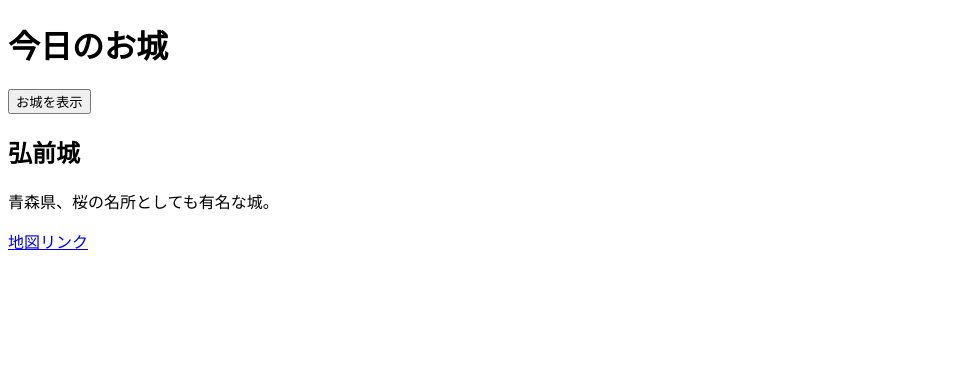
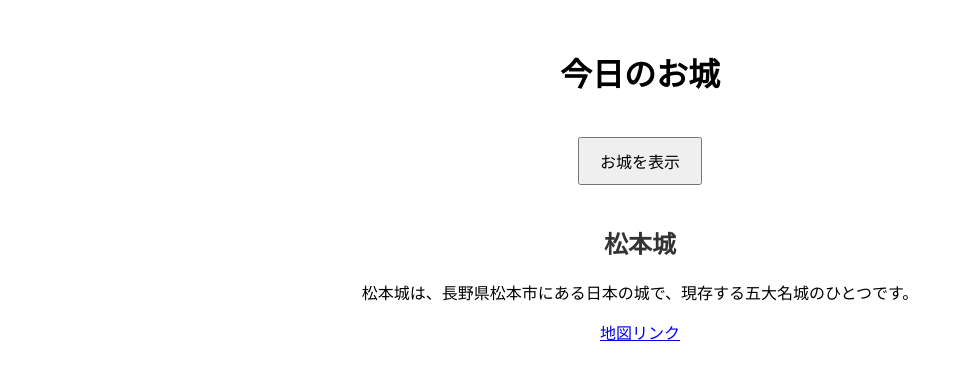
Before and after one commit to kkp-15/siricheck, a plain HTML site: page index.html in a window 1280 px wide. Both pictures are taken after a click on the button "お城を表示". Shown: the whole page, without its empty margins (0-963 px from the left). Drawn offline with Linux system fonts and the light colour scheme.

Commit message:
Update index.html

```diff
--- a/index.html
+++ b/index.html
@@ -4,25 +4,22 @@
     <meta charset="UTF-8">
     <meta name="viewport" content="width=device-width, initial-scale=1.0">
     <title>今日のお城</title>
-    <script>
-        // ここにお城の情報を追加します
-        const castles = [
-            { name: "弘前城", description: "青森県、桜の名所としても有名な城。", map: "https://goo.gl/maps/g8TAYp7XUHP2" },
-            { name: "盛岡城", description: "岩手県、現存する石垣が見どころ。", map: "https://goo.gl/maps/CkNzL3AFd7o" },
-            // 他のお城の情報をここに追加
-        ];
-
-        // ランダムにお城を選んで表示する関数
-        function showCastle() {
-            const randomIndex = Math.floor(Math.random() * castles.length);
-            const castle = castles[randomIndex];
-
-            // HTML要素に情報を表示
-            document.getElementById('castle-name').innerText = castle.name;
-            document.getElementById('castle-description').innerText = castle.description;
-            document.getElementById('castle-map-link').innerHTML = `<a href="${castle.map}" target="_blank">地図リンク</a>`;
+    <style>
+        /* スタイルの例（任意で追加できます） */
+        body {
+            font-family: Arial, sans-serif;
+            text-align: center;
+            padding: 20px;
         }
-    </script>
+        button {
+            padding: 10px 20px;
+            font-size: 16px;
+            margin: 20px 0;
+        }
+        h2 {
+            color: #333;
+        }
+    </style>
 </head>
 <body>
     <h1>今日のお城</h1>
@@ -30,5 +27,43 @@
     <h2 id="castle-name"></h2>
     <p id="castle-description"></p>
     <p id="castle-map-link"></p>
+
+    <script>
+        // お城の情報を配列で定義
+        const castles = [
+            {
+                name: "姫路城",
+                description: "姫路城は、兵庫県姫路市にある日本の城で、世界文化遺産にも登録されています。別名は白鷺城（しらさぎじょう）。",
+                mapLink: "https://goo.gl/maps/QugCxMjft9QkzzHt5"
+            },
+            {
+                name: "松本城",
+                description: "松本城は、長野県松本市にある日本の城で、現存する五大名城のひとつです。",
+                mapLink: "https://goo.gl/maps/ZHPRhrjXdxPp39uA6"
+            },
+            {
+                name: "大阪城",
+                description: "大阪城は、大阪市に位置する日本の名城で、豊臣秀吉の築城により有名です。",
+                mapLink: "https://goo.gl/maps/tnnt1zyZ9eB2"
+            },
+            {
+                name: "名古屋城",
+                description: "名古屋城は、愛知県名古屋市にある日本の城で、金鯱（きんしゃち）で知られています。",
+                mapLink: "https://goo.gl/maps/5vWBkFL1geTz4N8T9"
+            }
+            // 追加のお城情報はここに挿入できます。
+        ];
+
+        // お城をランダムに表示する関数
+        function showCastle() {
+            const randomIndex = Math.floor(Math.random() * castles.length); // ランダムなインデックスを生成
+            const selectedCastle = castles[randomIndex]; // ランダムに選ばれたお城の情報を取得
+
+            // HTMLにお城の情報を表示
+            document.getElementById("castle-name").innerText = selectedCastle.name;
+            document.getElementById("castle-description").innerText = selectedCastle.description;
+            document.getElementById("castle-map-link").innerHTML = `<a href="${selectedCastle.mapLink}" target="_blank">地図リンク</a>`;
+        }
+    </script>
 </body>
 </html>
```
